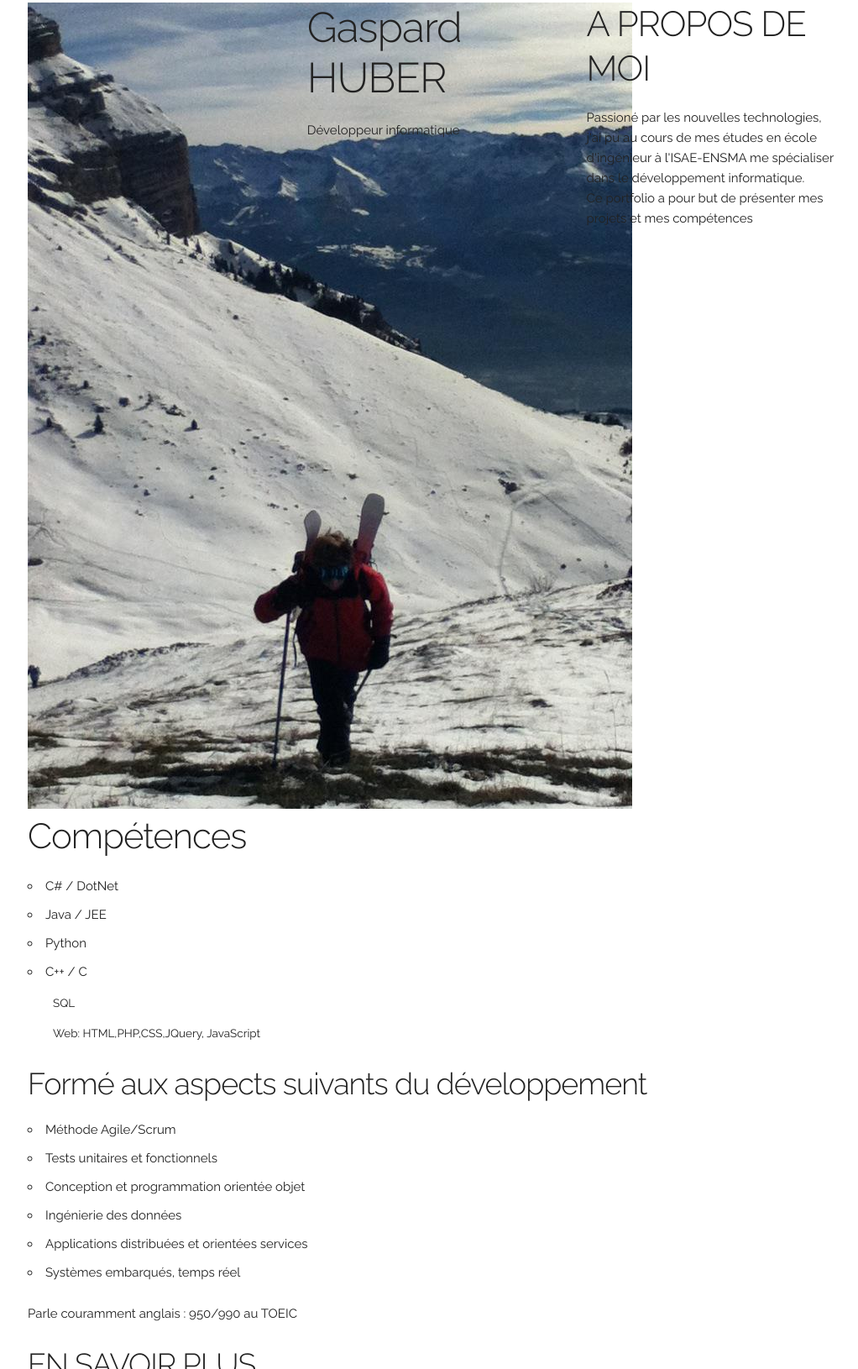
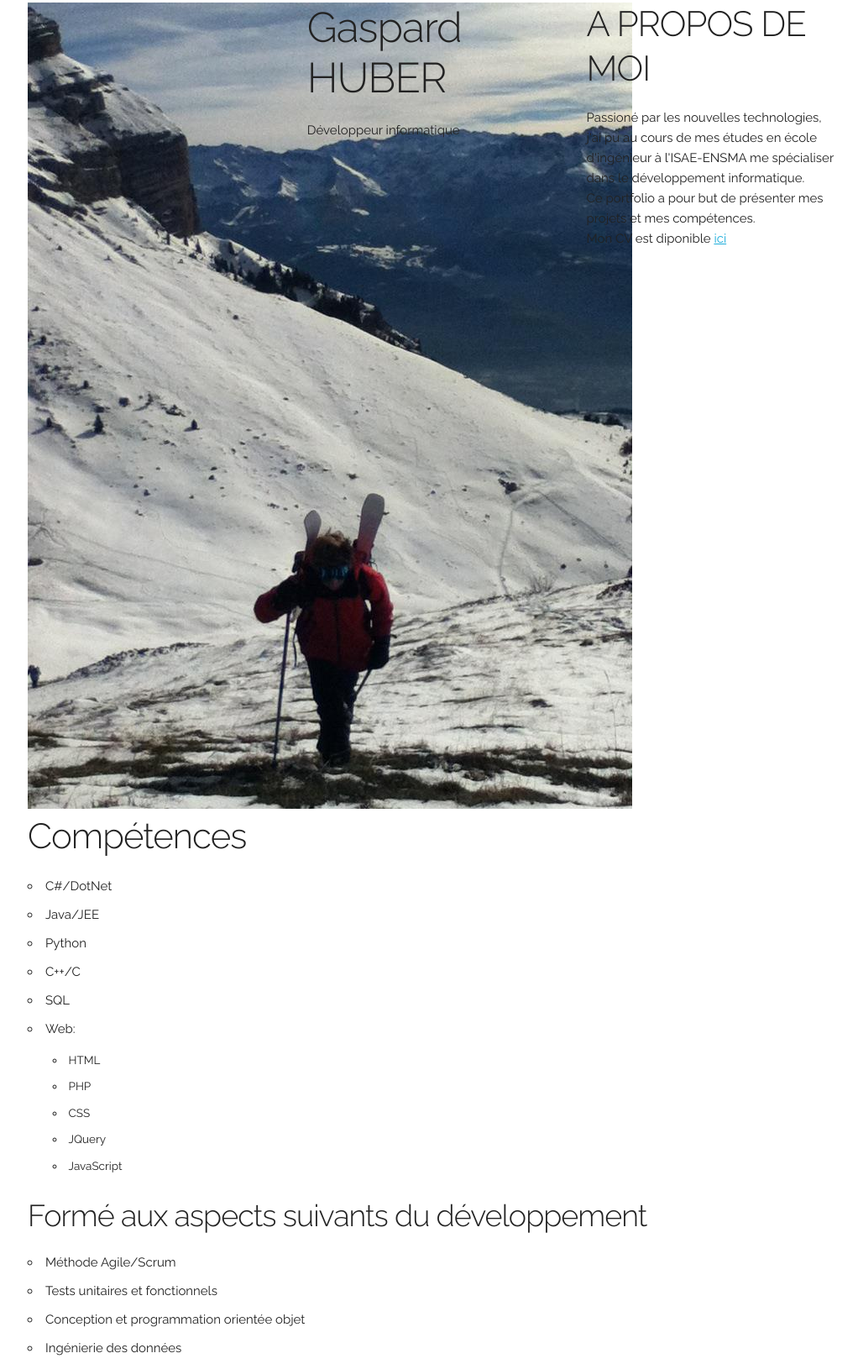
Before and after one commit to gaspzubs/gaspzubs.github.io, a plain HTML site: page index.html in a window 1280 px wide. Shown: the part 141-1771 px from the top of the page at 84% size, without its empty margins (127-1149 px from the left). Drawn offline with nearby package versions, Linux system fonts and the light colour scheme.

Commit message:
small refactoring

```diff
--- a/index.html
+++ b/index.html
@@ -47,19 +47,27 @@
       <div class="one-third column" style="margin-top: 15%;">
         <h2>A PROPOS DE MOI</h2>
         <p>Passioné par les nouvelles technologies, j'ai pu au cours de mes études en école d'ingénieur à l'ISAE-ENSMA me spécialiser dans le développement informatique.<br>
-          Ce portfolio a pour but de présenter mes projets et mes compétences</p>
+          Ce portfolio a pour but de présenter mes projets et mes compétences.<br>
+        Mon CV est diponible <a href="docs/Curriculum Vitae - Gaspard HUBER.pdf">ici</a></p>
       </div>
     </div>
     <div class="row">
       <div class="column">
         <h2>Compétences</h2>
         <ul>
-          <li>C# / DotNet</li>
-          <li>Java / JEE</li>
+          <li>C#/DotNet</li>
+          <li>Java/JEE</li>
           <li>Python</li>
-          <li>C++ / C</li>
-          <ul>SQL</ul>
-          <ul>Web: HTML,PHP,CSS,JQuery, JavaScript</ul>
+          <li>C++/C</li>
+          <li>SQL</li>
+          <li>Web:
+            <ul>
+              <li>HTML</li>
+              <li>PHP</li>
+              <li>CSS</li>
+              <li>JQuery</li><li>JavaScript</li>
+            </ul>
+          </li>
         </ul>
         <h3>Formé aux aspects suivants du développement</h3>
           <ul>
```
Also changed, not shown: 1 other file.
